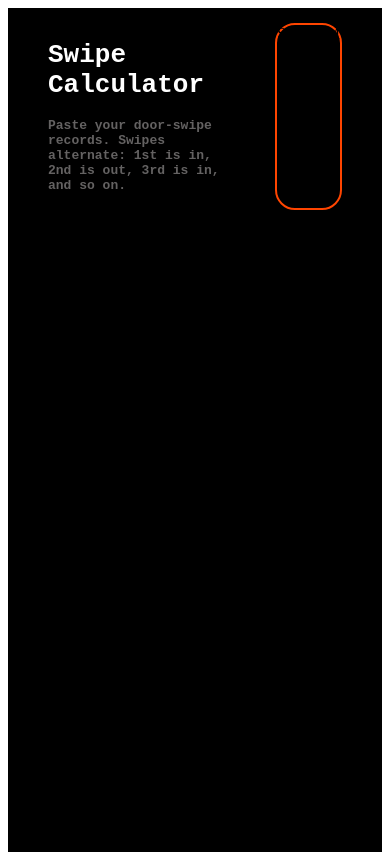
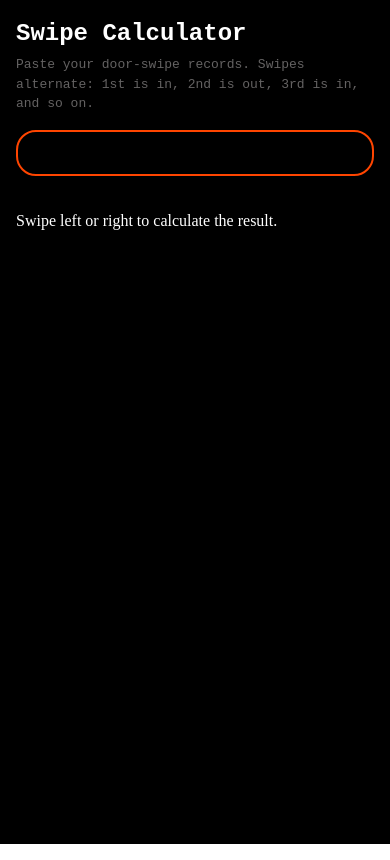
Before and after one commit to gokulkrishnanj/swipe-calculator, an Angular app: page / in a window 390 px wide. Built offline with nearby package versions, Linux system fonts and the light colour scheme.

Commit message:
Added responsiveness.

```diff
--- a/src/app/swipe-calculator/swipe-calculator.component.css
+++ b/src/app/swipe-calculator/swipe-calculator.component.css
@@ -1,35 +1,67 @@
-.swipe-calculator-body{
-    background-color: #000000;
+.swipe-calculator-body {
+    background-color: #000;
     margin: 0;
     min-height: 100vh;
 }
 
-.swipe-calculator-header{
-    padding: 15px 20px;
+.swipe-calculator-header {
+    display: flex;
+    justify-content: space-between;
+    align-items: flex-start;
+    gap: 24px;
+    padding: 24px 48px;
 }
 
-.swipe-calculator-header{
-    display: flex;
-    flex-direction: row;;
-    justify-content:space-between;
+.app-details-header {
+    flex: 1 1 auto;
+    min-width: 0;
 }
 
-.app-details-header, .system-info-header{
-    margin: 0px 20px;
-}
-
-.system-info-header{
+.system-info-header {
+    flex: 0 0 auto;
+    margin: 0;
+    padding: 12px 16px;
     border: 2px solid orangered;
     border-radius: 20px;
 }
 
-.swipe-calculator-header h1{
+.swipe-calculator-header h1 {
+    margin: 0 0 8px;
+    color: #fff;
     font-family: monospace;
+    font-size: 2rem;
+}
+
+.swipe-calculator-header h4 {
+    margin: 0;
+    color: #646262;
+    font-family: monospace;
+    font-weight: 400;
+    line-height: 1.5;
+    overflow-wrap: anywhere;
+}
+
+.swipe-calculator-content {
+    padding: 0 48px;
     color: #fff;
 }
 
-.swipe-calculator-header h4{
-        font-family: monospace;
-    color: #646262;
-    font-weight: 0;
+@media (max-width: 600px) {
+    .swipe-calculator-header {
+        flex-direction: column;
+        gap: 16px;
+        padding: 20px 16px;
+    }
+
+    .swipe-calculator-header h1 {
+        font-size: 1.5rem;
+    }
+
+    .system-info-header {
+        align-self: stretch;
+    }
+
+    .swipe-calculator-content {
+        padding: 0 16px;
+    }
 }
--- a/src/styles.css
+++ b/src/styles.css
@@ -1 +1,12 @@
 /* You can add global styles to this file, and also import other style files */
+*,
+*::before,
+*::after {
+	box-sizing: border-box;
+}
+
+html,
+body {
+	min-height: 100%;
+	margin: 0;
+}
```
